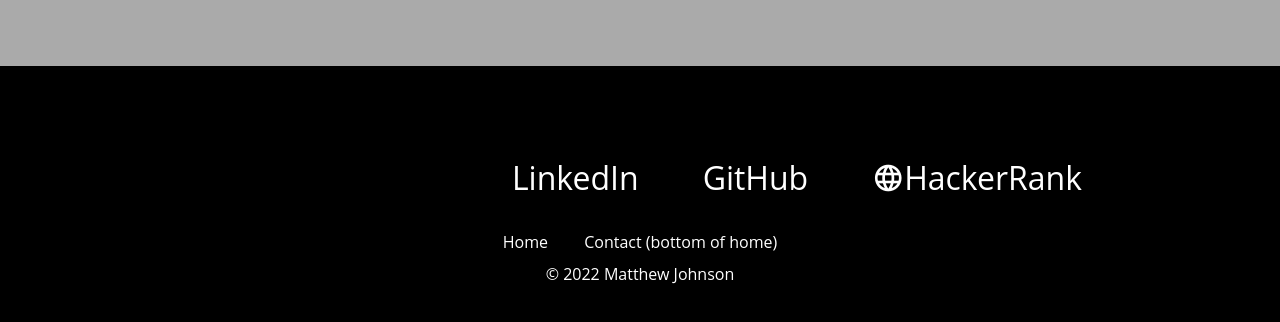
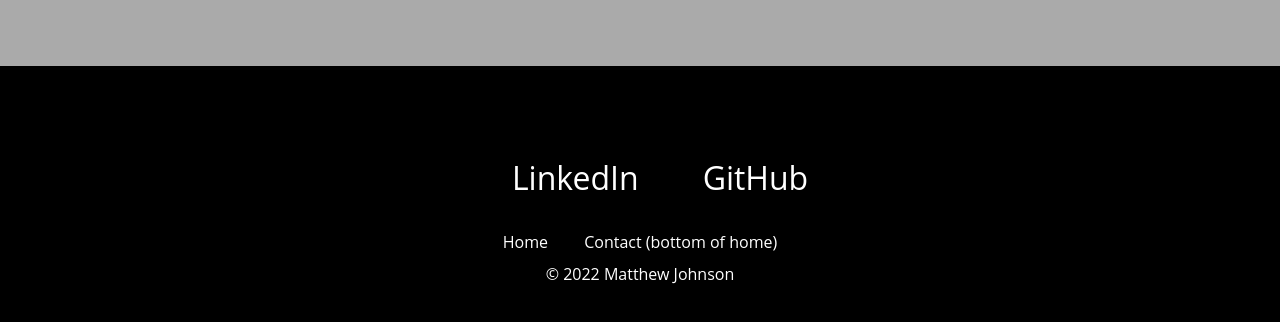
Before and after one commit to matthewjohnson42/professional-website, a plain HTML site: page webpage/about.html in a window 1280 px wide. Shown: the part 690-1012 px from the top of the page. Drawn offline with Linux system fonts and the light colour scheme.

Commit message:
Remove hacker rank link at page footers

```diff
--- a/webpage/about.html
+++ b/webpage/about.html
@@ -64,8 +64,8 @@
                    class="color-black mdi mdi-linkedin-box linked-in-link">LinkedIn</a>
                 <a href="https://github.com/matthewjohnson42" target="_blank"
                    class="color-black mdi mdi-github-circle github-link">GitHub</a>
-                <a href="https://www.hackerrank.com/matthewjohnson42" target="_blank"
-                   class="color-black mdi mdi-web hacker-rank-link">HackerRank</a>
+<!--                <a href="https://www.hackerrank.com/matthewjohnson42" target="_blank"-->
+<!--                   class="color-black mdi mdi-web hacker-rank-link">HackerRank</a>-->
             </div>
             <div class="footer-element">
                 <a href="index.html#home" class="footer-links-start">Home</a>
```
Also changed, not shown: webpage/index.html (+2 -2 lines).
